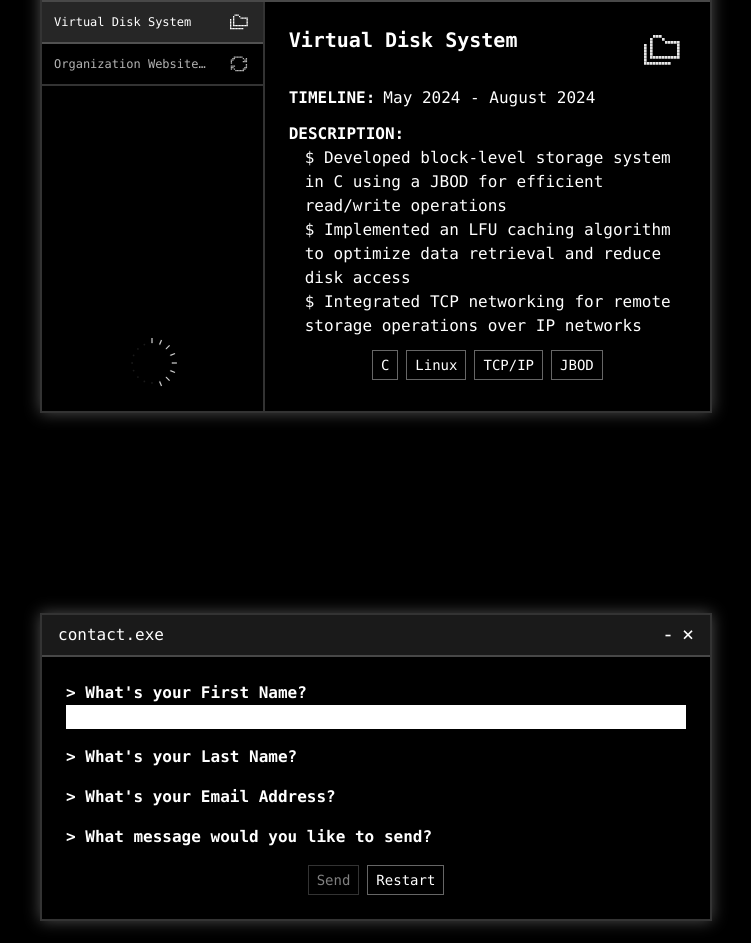
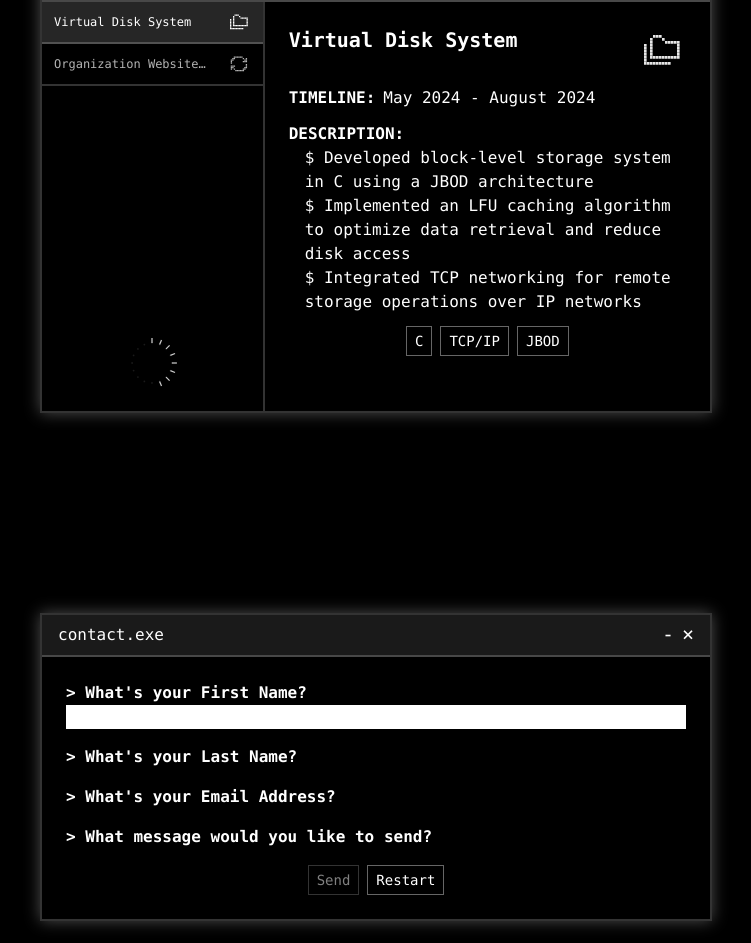
Before and after one commit to JaeMinBird/Portfolio, a Next.js app: page / in a window 1280 px wide. Shown: the part 2484-3427 px from the top of the page, without its empty margins (264-1015 px from the left). Built offline with nearby package versions, Linux system fonts and the light colour scheme.

Commit message:
Updated project info to include github links

```diff
--- a/src/data/projects.ts
+++ b/src/data/projects.ts
@@ -4,6 +4,7 @@ export interface Project {
   dateRange: string;
   description: string[];
   techStack: string[];
+  githubUrl: string; // Added GitHub URL field
 }
 
 export const projects = [
@@ -12,11 +13,12 @@ export const projects = [
     pixelIcon: "M64 96h14v14H64zM128 64h14v14h-14zM80 48h14v14H80zM64 112h14v14H64zM64 80h14v14H64zM64 128h14v14H64zM64 144h14v14H64zM80 160h14v14H80zM176 80h14v14h-14zM208 112h14v14h-14zM208 96h14v14h-14zM208 128h14v14h-14zM208 144h14v14h-14zM176 160h14v14h-14zM160 80h14v14h-14zM208 80h14v14h-14zM64 64h14v14H64zM96 48h14v14H96zM192 80h14v14h-14zM208 160h14v14h-14zM192 160h14v14h-14zM112 48h14v14h-14zM144 80h14v14h-14zM160 160h14v14h-14zM64 160h14v14H64zM96 160h14v14H96zM112 160h14v14h-14zM128 160h14v14h-14zM144 160h14v14h-14zM32 128h14v14H32zM32 144h14v14H32zM32 96h14v14H32zM32 112h14v14H32zM32 160h14v14H32zM32 176h14v14H32zM48 192h14v14H48zM128 192h14v14h-14zM32 192h14v14H32zM64 192h14v14H64zM80 192h14v14H80zM96 192h14v14H96zM112 192h14v14h-14zM160 192h14v14h-14zM144 192h14v14h-14z",
     dateRange: "May 2024 - August 2024",
     description: [
-      "Developed block-level storage system in C using a JBOD for efficient read/write operations",
+      "Developed block-level storage system in C using a JBOD architecture",
       "Implemented an LFU caching algorithm to optimize data retrieval and reduce disk access",
       "Integrated TCP networking for remote storage operations over IP networks"
     ],
-    techStack: ["C", "Linux", "TCP/IP", "JBOD"]
+    techStack: ["C", "TCP/IP", "JBOD"],
+    githubUrl: "https://github.com/JaeMinBird/VirtualDiskSystem" // Add your actual GitHub URL here
   },
   {
     name: "Organization Website | PSUASA.com",
@@ -25,9 +27,10 @@ export const projects = [
     description: [
       "Built parallax website with React, Bootstrap, HTML, CSS, Javascript, and jQuery",
       "Created sign-up form with Node.js and Express.js",
-      "Stored form data in MongoDB database synced with Google Cloud API for data analytics",
-      "Deployed site with Nginx onto a virtual Ubuntu Server hosted on DigitalOcean"
+      "Stored form data in MongoDB database synced with Google Cloud API",
+      "Deployed with Nginx on a virtual Ubuntu Server"
     ],
-    techStack: ["React", "Node.js", "MongoDB", "Nginx", "DigitalOcean"]
+    techStack: ["React", "Node.js", "MongoDB", "Nginx", "DigitalOcean"],
+    githubUrl: "https://github.com/JaeMinBird/PSUASASite" // Add your actual GitHub URL here
   }
 ];
```
